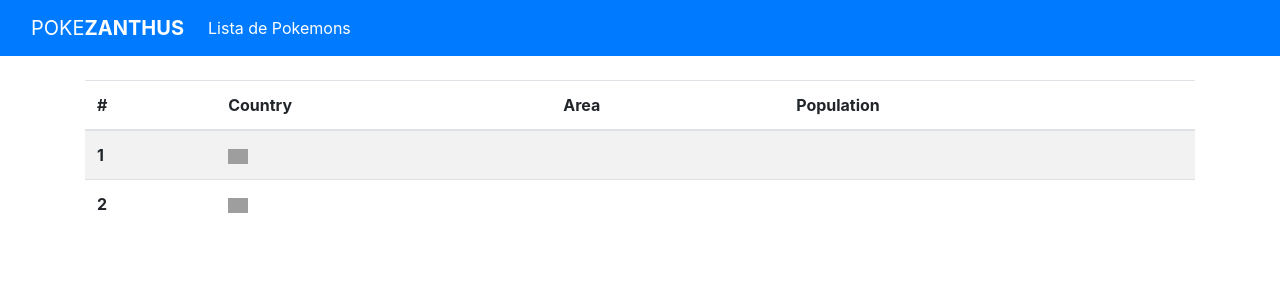
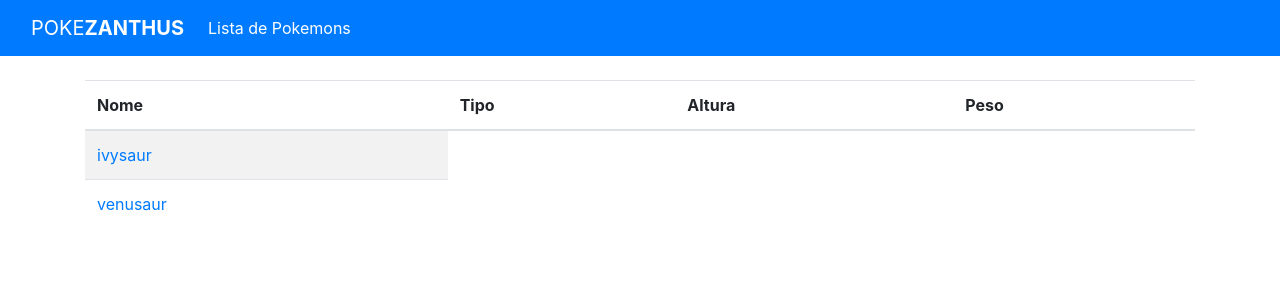
Before and after one commit to deboraconstantino/pokezanthus, an Angular app: page /pokemons in a window 1280 px wide. Shown: the top 300 px of the page. Built offline with nearby package versions, Linux system fonts and the light colour scheme; grey boxes are pictures that could not be loaded.

Commit message:
Template para lista de pokemons

```diff
--- a/src/app/features/pokemons/pokemons-list/pokemons-list.component.html
+++ b/src/app/features/pokemons/pokemons-list/pokemons-list.component.html
@@ -1,21 +1,15 @@
 <table class="table table-striped">
   <thead>
   <tr>
-    <th scope="col">#</th>
-    <th scope="col">Country</th>
-    <th scope="col">Area</th>
-    <th scope="col">Population</th>
+    <th scope="col" *ngFor="let column of columns">{{ column }}</th>
   </tr>
   </thead>
   <tbody>
-  <tr *ngFor="let country of countries; index as i">
-    <th scope="row">{{ i + 1 }}</th>
+  <tr *ngFor="let pokemon of pokemons; index as i">
+    <!-- <th scope="row">{{ i + 1 }}</th> -->
     <td>
-      <img [src]="'https://upload.wikimedia.org/wikipedia/commons/' + country.flag" class="mr-2" style="width: 20px">
-      {{ country.name }}
+      <a routerLink="/">{{ pokemon.name }}</a>
     </td>
-    <td>{{ country.area | number }}</td>
-    <td>{{ country.population | number }}</td>
   </tr>
   </tbody>
 </table>
--- a/src/app/features/pokemons/pokemons-list/pokemons-list.component.ts
+++ b/src/app/features/pokemons/pokemons-list/pokemons-list.component.ts
@@ -1,3 +1,4 @@
+import { PokemonsService } from './../../../shared/services/pokemons.service';
 import { Component, OnInit } from '@angular/core';
 
 @Component({
@@ -6,16 +7,18 @@ import { Component, OnInit } from '@angular/core';
   styleUrls: ['./pokemons-list.component.css']
 })
 export class PokemonsListComponent implements OnInit {
-  countries = [
-    {
-      id: 1
-    },
-    {id: 2}
-  ]
+  pokemons = [
+    {name: 'ivysaur'},
+    {name: 'venusaur'}
+  ];
+  columns: Array<any>;
 
-  constructor() { }
+  constructor(
+    private pokemonsService: PokemonsService
+  ) { }
 
   ngOnInit(): void {
+    this.columns = this.pokemonsService.columns();
   }
 
 }
--- /dev/null
+++ b/src/app/shared/services/pokemons.service.ts
@@ -0,0 +1,13 @@
+import { Injectable } from '@angular/core';
+
+@Injectable({
+  providedIn: 'root'
+})
+export class PokemonsService {
+
+  constructor() { }
+
+  columns(): Array<any> {
+    return ['Nome', 'Tipo', 'Altura', 'Peso'];
+  }
+}
```
Also changed, not shown: 1 other file (tests, documents, lock files or other folders).
